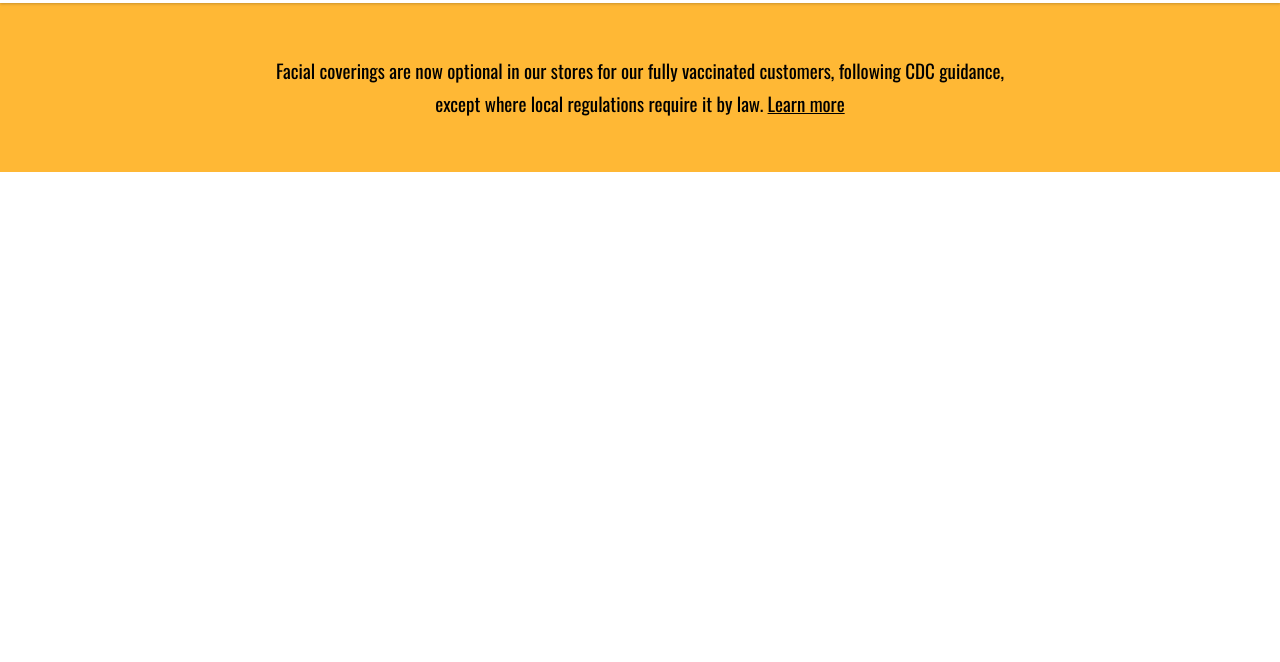
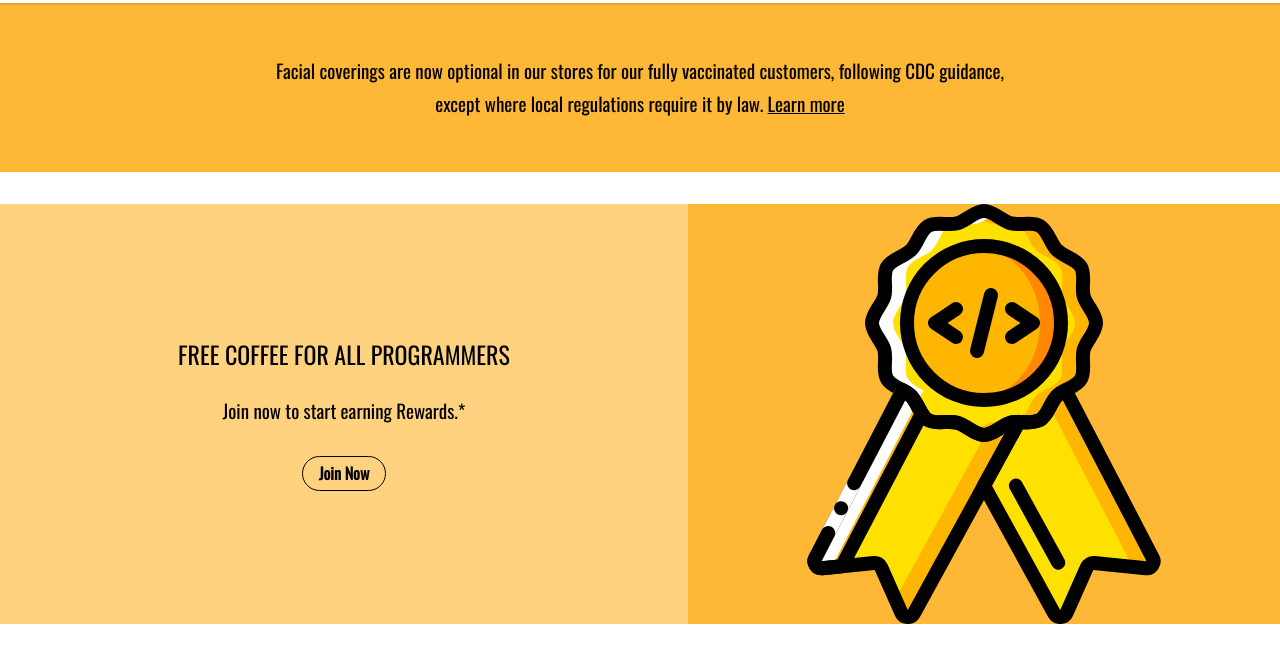
Before and after one commit to ekimtran/CoffeeShop-SplashPage, a plain HTML site: page index.html in a window 1280 px wide. Shown: the part 98-760 px from the top of the page. Drawn offline with nearby package versions, Linux system fonts and the light colour scheme.

Commit message:
announcements section completed

```diff
--- a/index.html
+++ b/index.html
@@ -18,6 +18,7 @@
     <link rel="shortcut icon" href="logo.png" />
 </head>
 <body>
+
     <header>
         <div class="header-container">
             <div class="left-nav">
@@ -62,7 +63,27 @@
                     <a href="#">Learn more</a>
                 </span>
             </section>
+
+            <section class="rewards left-right-section">
+
+                <div class="text">
+                    <h1>free coffee for all programmers</h1>
+                    <h3>Join now to start earning Rewards.*</h3>
+                    <div class="cta">
+                        Join Now
+                    </div>
+                </div>
+
+                <div class="image">
+                    <img src="reward-icons.svg" alt="">
+                </div>
+
+            </section>
         </div>
     </main>
+
+
+
+
 </body>
 </html>
--- a/main.css
+++ b/main.css
@@ -7,6 +7,7 @@
     background-color: rgba(255, 166, 0, 0.794);
     display: flex;
     justify-content: center;
+    margin-bottom: 32px;
 }
 
 .announcements span {
@@ -19,3 +20,55 @@
     font-weight: 500;
 
 }
+
+.text h1, .text h3 {
+    margin: 0;
+}
+.text h1 {
+    text-transform: uppercase;
+    font-weight: 400;
+    margin-bottom: 24px;
+}
+
+.text h3 {
+    font-weight: 350;
+    margin-bottom: 32px;
+    font-size: 19px;
+}
+
+
+
+.left-right-section {
+    display: flex;
+}
+
+.left-right-section .text {
+    width: 50%;
+    display: flex;
+    flex-direction: column;
+    justify-content: center;
+    align-items: center;
+    background-color: rgba(255, 166, 0, 0.5);
+    padding: 32px 48px;
+}
+
+.cta {
+    padding:7px 16px;
+    border: 1px solid;
+    border-radius: 50px;
+    line-height: 1.2;
+    font-weight: 600;
+    cursor: pointer;
+}
+
+.left-right-section .image {
+    width: 50%;
+    height: 420px;
+    background-color: rgba(255, 166, 0, 0.794);
+    display: flex;
+    justify-content: center;
+}
+
+.image img {
+    height: 100%;
+}
```
Also changed, not shown: reward-icons.svg (added).
